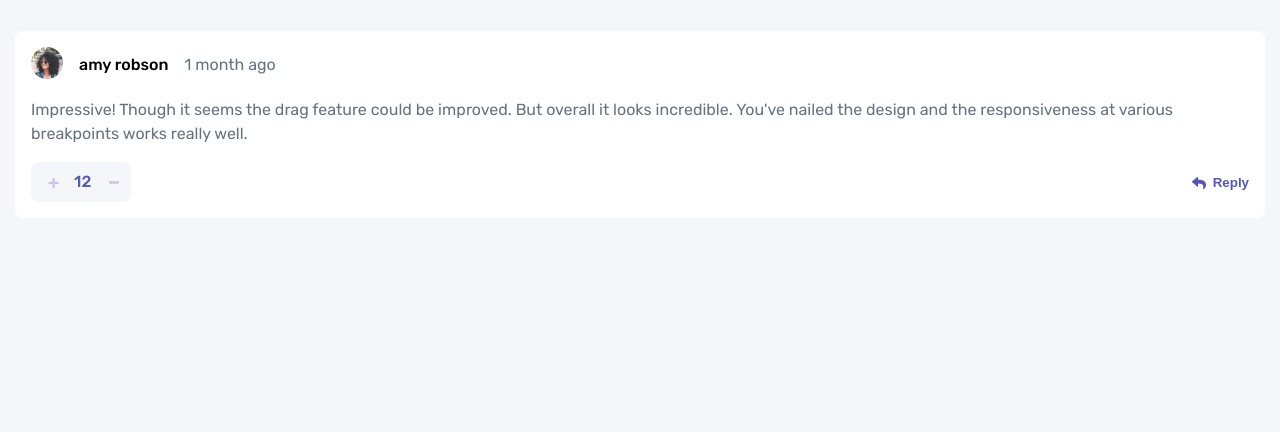
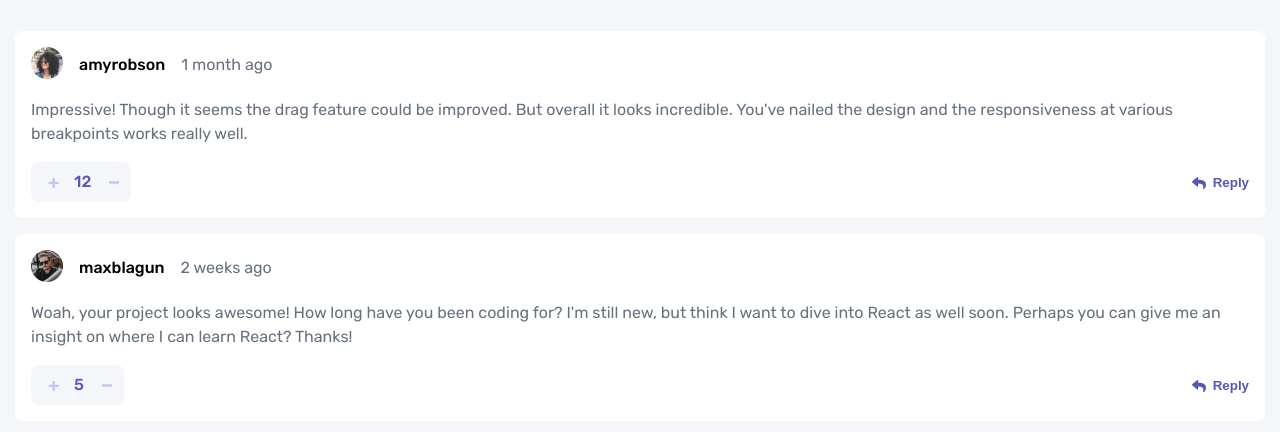
Before and after one commit to wiseman88/interactive-comments-section, a Vue app: page / in a window 1280 px wide. Shown: the top 432 px of the page. Built offline with nearby package versions, Linux system fonts and the light colour scheme.

Commit message:
feat: data load from json to comment.vue
Display data from data.json in Comment.vue +
data.json image src path update

```diff
--- a/src/components/comment/Comment.vue
+++ b/src/components/comment/Comment.vue
@@ -2,18 +2,17 @@
     <div class="comment-content">
         <div class="comment-header">
             <figure class="avatar">
-                <img src="/assets/images/avatars/image-amyrobson.png" alt="amy robson">
+                <img :src="comment.user.image.png" :alt="comment.user.username">
             </figure>
             <span class="name">
-                Amy robson
+                {{ comment.user.username }}
             </span>
             <span class="date">
-                1 month ago
+                {{ comment.createdAt }}
             </span>
         </div>
         <p class="comment-body text-primary-moderate">
-            Impressive! Though it seems the drag feature could be improved. But overall it looks incredible. You've
-            nailed the design and the responsiveness at various breakpoints works really well.
+            {{ comment.content }}
         </p>
         <div class="comment-footer">
             <div class="vote">
@@ -25,7 +24,7 @@
                     </svg>
                 </button>
                 <span class="vote-total">
-                    12
+                    {{ comment.score }}
                 </span>
                 <button>
                     <svg width="11" height="3" xmlns="http://www.w3.org/2000/svg">
@@ -52,7 +51,9 @@
 </template>
 
 <script setup>
-
+defineProps({
+    comment: Object
+})
 </script>
 
 <style lang="scss" scoped>
--- a/src/components/comment/CommentList.vue
+++ b/src/components/comment/CommentList.vue
@@ -1,9 +1,14 @@
 <template>
-    <Comment />
+    <div v-for="comment in data.comments" :key="comment.id">
+        <Comment :comment="comment" />
+    </div>
 </template>
 
 <script setup>
+import { useCommentStore } from '../../stores/comment';
 import Comment from './Comment.vue';
+
+const data = useCommentStore();
 </script>
 
 <style lang="scss" scoped>
--- a/src/data.json
+++ b/src/data.json
@@ -1,8 +1,8 @@
 {
   "currentUser": {
     "image": {
-      "png": "./images/avatars/image-juliusomo.png",
-      "webp": "./images/avatars/image-juliusomo.webp"
+      "png": "/assets/images/avatars/image-juliusomo.png",
+      "webp": "/assets/images/avatars/image-juliusomo.webp"
     },
     "username": "juliusomo"
   },
@@ -14,8 +14,8 @@
       "score": 12,
       "user": {
         "image": {
-          "png": "./images/avatars/image-amyrobson.png",
-          "webp": "./images/avatars/image-amyrobson.webp"
+          "png": "/assets/images/avatars/image-amyrobson.png",
+          "webp": "/assets/images/avatars/image-amyrobson.webp"
         },
         "username": "amyrobson"
       },
@@ -28,8 +28,8 @@
       "score": 5,
       "user": {
         "image": {
-          "png": "./images/avatars/image-maxblagun.png",
-          "webp": "./images/avatars/image-maxblagun.webp"
+          "png": "/assets/images/avatars/image-maxblagun.png",
+          "webp": "/assets/images/avatars/image-maxblagun.webp"
         },
         "username": "maxblagun"
       },
@@ -42,8 +42,8 @@
           "replyingTo": "maxblagun",
           "user": {
             "image": {
-              "png": "./images/avatars/image-ramsesmiron.png",
-              "webp": "./images/avatars/image-ramsesmiron.webp"
+              "png": "/assets/images/avatars/image-ramsesmiron.png",
+              "webp": "/assets/images/avatars/image-ramsesmiron.webp"
             },
             "username": "ramsesmiron"
           }
@@ -56,8 +56,8 @@
           "replyingTo": "ramsesmiron",
           "user": {
             "image": {
-              "png": "./images/avatars/image-juliusomo.png",
-              "webp": "./images/avatars/image-juliusomo.webp"
+              "png": "/assets/images/avatars/image-juliusomo.png",
+              "webp": "/assets/images/avatars/image-juliusomo.webp"
             },
             "username": "juliusomo"
           }
--- a/src/stores/comment.js
+++ b/src/stores/comment.js
@@ -1,9 +1,15 @@
 import { defineStore } from "pinia";
+import data from '../data.json';
 
-export const useCounterStore = defineStore({
+export const useCommentStore = defineStore({
     id: 'comment',
     state: () => {
-
+        return {
+            jsonData: data,
+        }
+    },
+    getters: {
+        comments: (state) => state.jsonData.comments
     },
     actions: {
 
```
